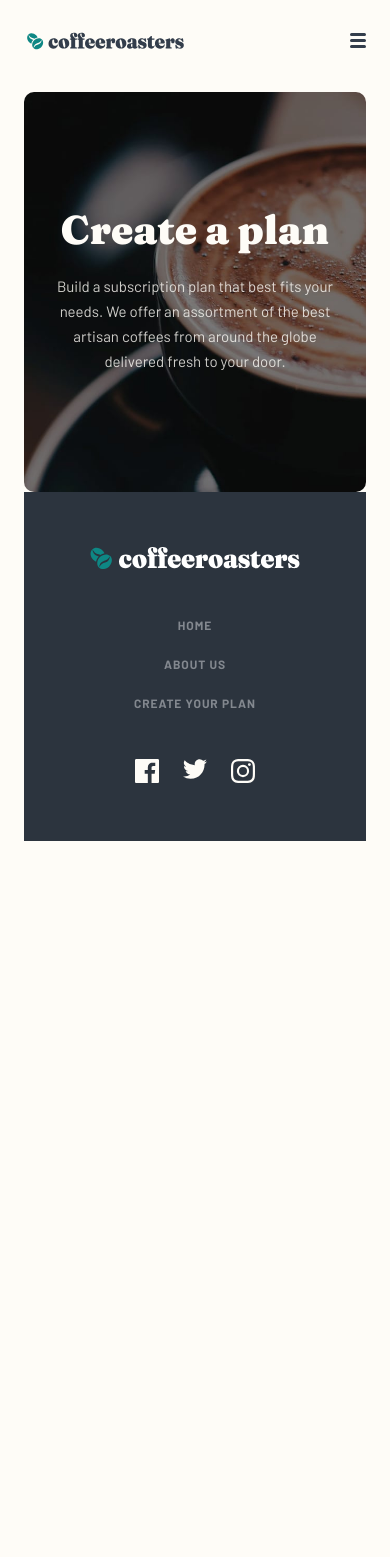
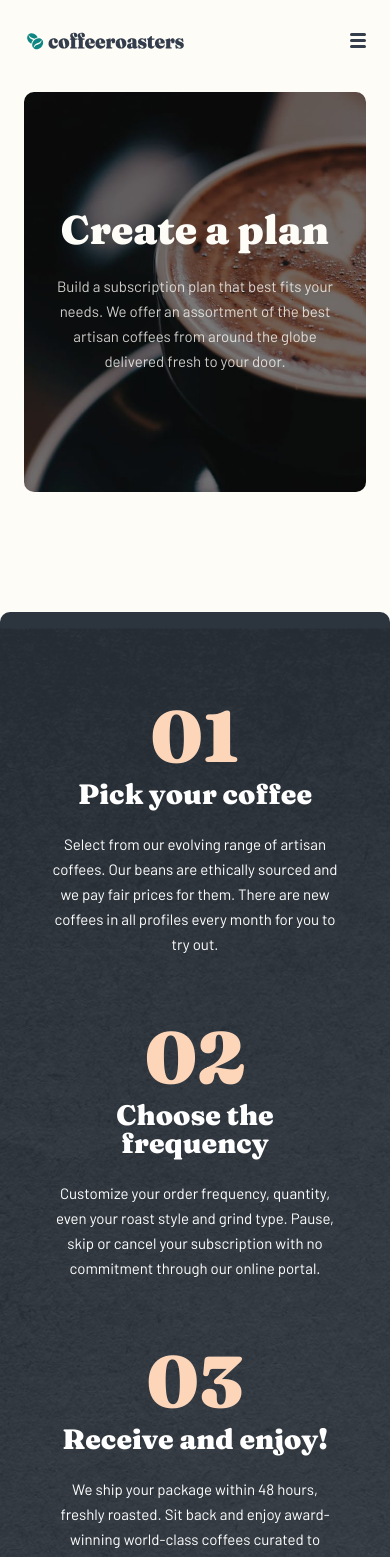
Before and after one commit to gcarter89/coffeeroasters, a React (Create React App) app: page / in a window 390 px wide. Shown: the top 1557 px of the page. Before the commit the page ends 917 px from the top, so only its background shows below. Built offline with nearby package versions, Linux system fonts and the light colour scheme.

Commit message:
steps mobile layout complete

```diff
--- a/src/components/plan/Plan.module.scss
+++ b/src/components/plan/Plan.module.scss
@@ -7,6 +7,7 @@
         justify-content: center;
         align-items: center;
         background-size: cover;
+        margin-bottom: 120px;
     }
 
     &__heroText {
@@ -22,6 +23,47 @@
             opacity: 0.8;
         }
     }
+
+    &__steps {
+        background-image: url('../../assets/plan/mobile/bg-steps.png');
+        max-width: 1200px;
+        margin-left: -24px;
+        margin-right: -24px;
+        border-radius: 10px;
+        background-size: cover;
+        margin-bottom: 120px;
+    }
+
+    &__stepsContainer {
+        display: flex;
+        flex-direction: column;
+        align-items: center;
+        gap: 56px;
+        margin-left: auto;
+        margin-right: auto;
+        padding-top: 80px;
+        padding-bottom: 80px;
+        max-width: 380px;
+        height: 100%;
+    }
+
+    &__stepsCard {
+        color: #FFFFFF;
+        max-width: 289px;
+        text-align: center;
+        span {
+            color: #FDD6BA;
+            font-size: 72px;
+            font-family: 'Fraunces';
+            font-weight: 900;
+            margin-bottom: 24px;
+        }
+
+        h2 {
+            color: #FFFFFF;
+            margin-bottom: 24px;
+        }
+    }
 }
 
 
--- a/src/components/plan/Plan.tsx
+++ b/src/components/plan/Plan.tsx
@@ -10,8 +10,26 @@ export default function Plan() {
                 </div>
             </section>
 
-            <section>
+            <section className={styles.plan__steps}>
+                <div className={styles.plan__stepsContainer}>
+                    <div className={styles.plan__stepsCard}>
+                        <span>01</span>
+                        <h2>Pick your coffee</h2>
+                        <p>Select from our evolving range of artisan coffees. Our beans are ethically sourced and we pay fair prices for them. There are new coffees in all profiles every month for you to try out.</p>
+                    </div>
+                    <div className={styles.plan__stepsCard}>
+                        <span>02</span>
+                        <h2>Choose the frequency</h2>
+                        <p>Customize your order frequency, quantity, even your roast style and grind type. Pause, skip or cancel your subscription with no commitment through our online portal.</p>
 
+
+                    </div>
+                    <div className={styles.plan__stepsCard}>
+                        <span>03</span>
+                        <h2>Receive and enjoy!</h2>
+                        <p>We ship your package within 48 hours, freshly roasted. Sit back and enjoy award-winning world-class coffees curated to provide a distinct tasting experience.</p>
+                    </div>
+                </div>
             </section>
 
             <section>
```
